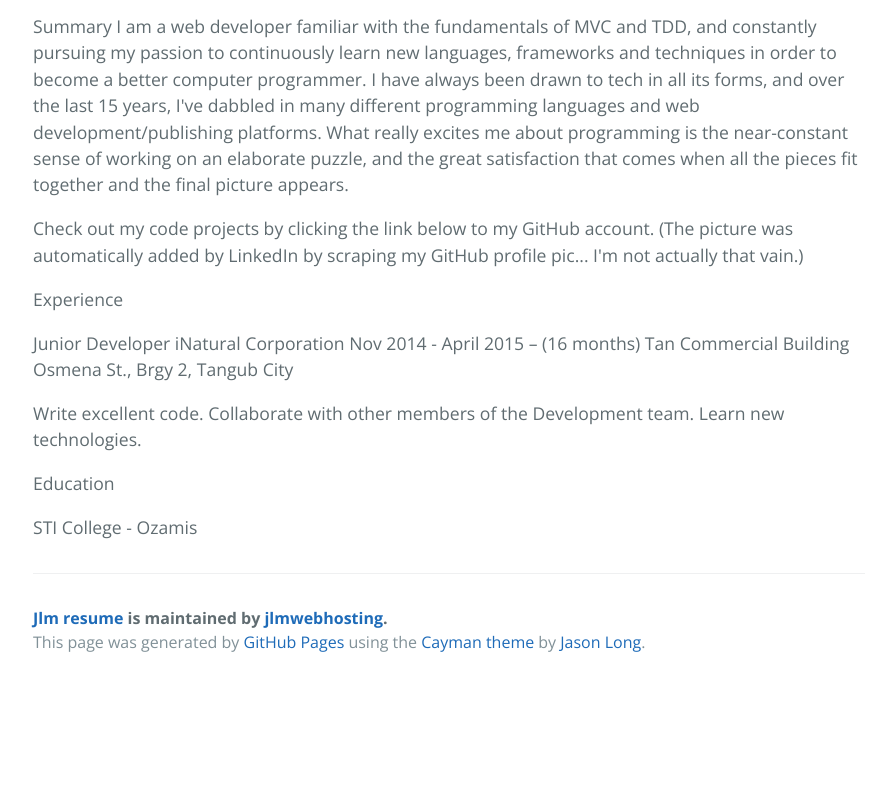
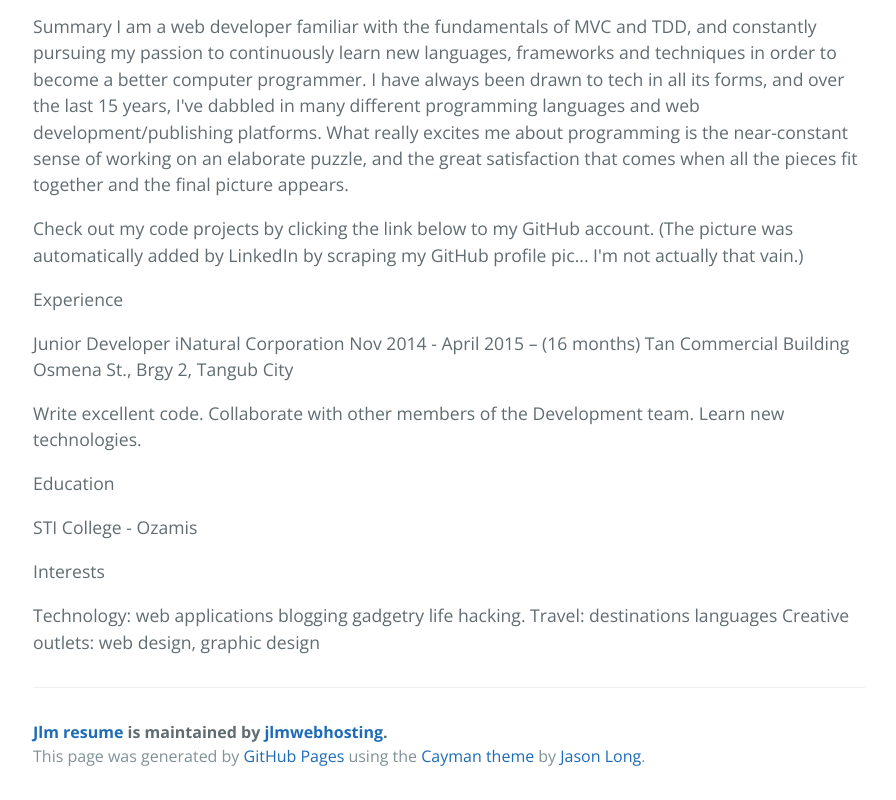
Before and after one commit to jlmwebhosting/jlm_resume, a plain HTML site: page index.html in a window 1280 px wide. Shown: the part 355-1155 px from the top of the page, without its empty margins (191-1087 px from the left). Before the commit the page ends 1041 px from the top, so only its background shows below. Drawn offline with nearby package versions, Linux system fonts and the light colour scheme.

```diff
--- a/index.html
+++ b/index.html
@@ -40,6 +40,16 @@ Learn new technologies.</p>
 
 <p>STI College - Ozamis</p>
 
+<p>Interests</p>
+
+<p>Technology: web applications
+blogging
+gadgetry
+life hacking.
+Travel: destinations
+languages
+Creative outlets: web design, graphic design</p>
+
       <footer class="site-footer">
         <span class="site-footer-owner"><a href="https://github.com/jlmwebhosting/jlm_resume">Jlm resume</a> is maintained by <a href="https://github.com/jlmwebhosting">jlmwebhosting</a>.</span>
 
--- a/params.json
+++ b/params.json
@@ -1 +1 @@
-{"name":"Jlm resume","tagline":"","body":"Summary\r\nI am a web developer familiar with the fundamentals of MVC and TDD, and constantly pursuing my passion to continuously learn new languages, frameworks and techniques in order to become a better computer programmer. I have always been drawn to tech in all its forms, and over the last 15 years, I've dabbled in many different programming languages and web development/publishing platforms. What really excites me about programming is the near-constant sense of working on an elaborate puzzle, and the great satisfaction that comes when all the pieces fit together and the final picture appears.\r\n\r\nCheck out my code projects by clicking the link below to my GitHub account.\r\n(The picture was automatically added by LinkedIn by scraping my GitHub profile pic... I'm not actually that vain.)\r\n\r\nExperience\r\n\r\nJunior Developer\r\niNatural Corporation\r\nNov 2014 - April 2015 – (16 months)\r\nTan Commercial Building Osmena St., Brgy 2, Tangub City\r\n\r\nWrite excellent code.\r\nCollaborate with other members of the Development team.\r\nLearn new technologies.\r\n\r\nEducation\r\n\r\nSTI College - Ozamis","google":"","note":"Don't delete this file! It's used internally to help with page regeneration."}
+{"name":"Jlm resume","tagline":"","body":"Summary\r\nI am a web developer familiar with the fundamentals of MVC and TDD, and constantly pursuing my passion to continuously learn new languages, frameworks and techniques in order to become a better computer programmer. I have always been drawn to tech in all its forms, and over the last 15 years, I've dabbled in many different programming languages and web development/publishing platforms. What really excites me about programming is the near-constant sense of working on an elaborate puzzle, and the great satisfaction that comes when all the pieces fit together and the final picture appears.\r\n\r\nCheck out my code projects by clicking the link below to my GitHub account.\r\n(The picture was automatically added by LinkedIn by scraping my GitHub profile pic... I'm not actually that vain.)\r\n\r\nExperience\r\n\r\nJunior Developer\r\niNatural Corporation\r\nNov 2014 - April 2015 – (16 months)\r\nTan Commercial Building Osmena St., Brgy 2, Tangub City\r\n\r\nWrite excellent code.\r\nCollaborate with other members of the Development team.\r\nLearn new technologies.\r\n\r\nEducation\r\n\r\nSTI College - Ozamis\r\n\r\nInterests\r\n\r\nTechnology: web applications\r\nblogging \r\ngadgetry\r\nlife hacking. \r\nTravel: destinations\r\nlanguages\r\nCreative outlets: web design, graphic design","google":"","note":"Don't delete this file! It's used internally to help with page regeneration."}
```
